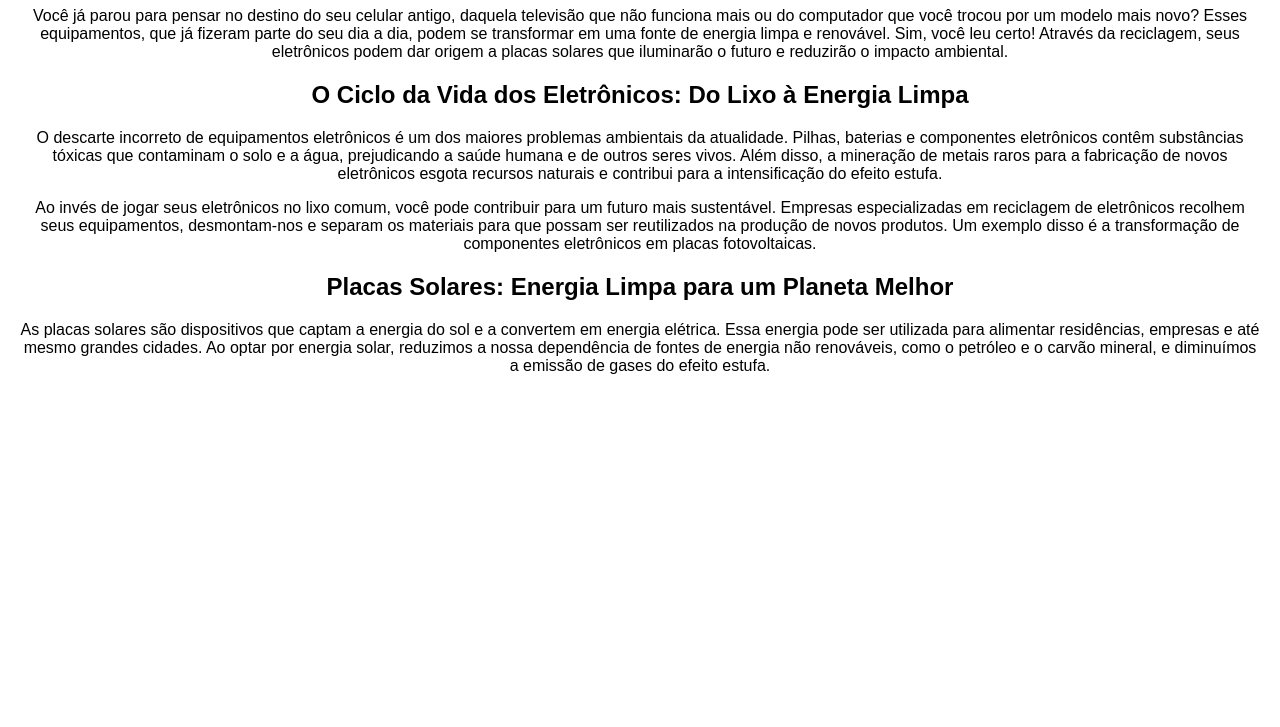
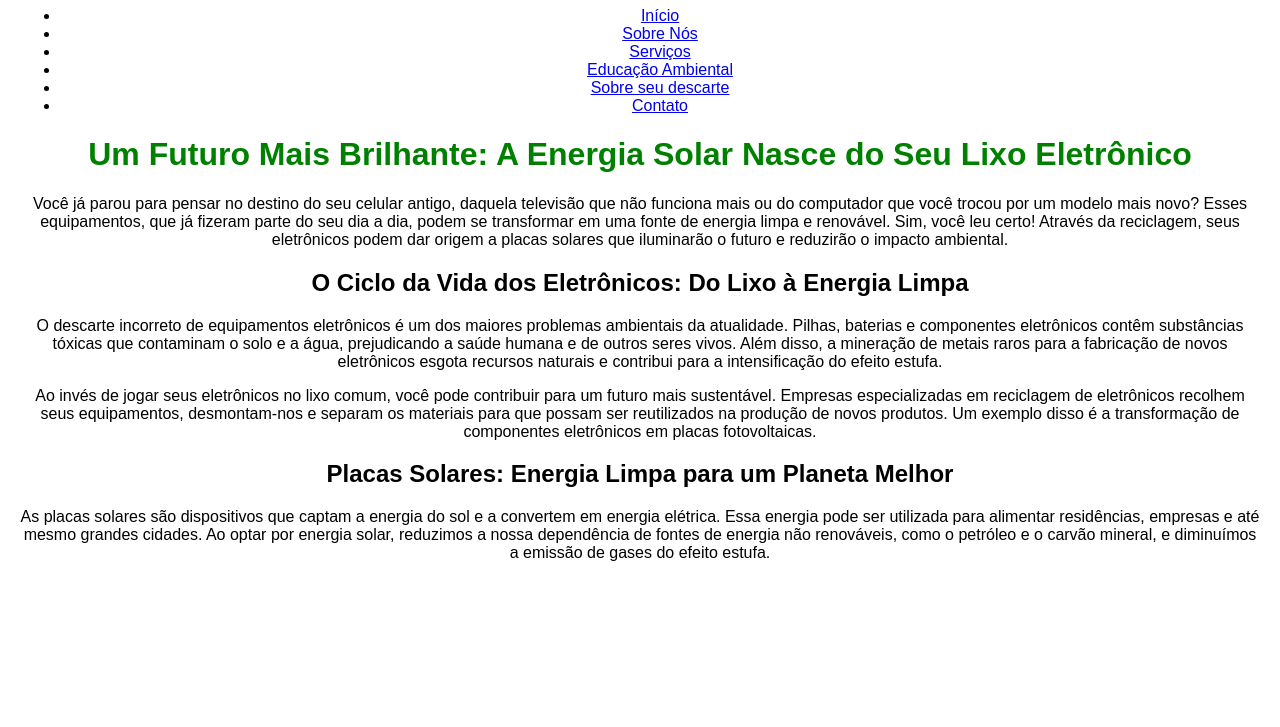
Before and after one commit to AnaLu1za/GoIT---Projeto, a plain HTML site: page educacao.html in a window 1280 px wide. Shown: the part 73-800 px from the top of the page. Drawn offline with Linux system fonts and the light colour scheme.

Commit message:
adiciona cabeçalho

```diff
--- a/educacao.html
+++ b/educacao.html
@@ -5,6 +5,21 @@
     <meta name="viewport" content="width=device-width, initial-scale=1.0">
     <title>A Energia Solar Nasce do Seu Lixo Eletrônico</title>
 </head>
+<header>
+    <div class="container">
+        <h1>SolNovo</h1>
+        <nav>
+            <ul>
+                <li><a href="index.html">Início</a></li>
+                <li><a href="sobre.html">Sobre Nós</a></li>
+                <li><a href="servicos.html">Serviços</a></li>
+                <li><a href="educacao.html">Educação Ambiental</a></li>
+                <li><a href="locais.html">Sobre seu descarte</a></li>
+                <li><a href="contato.html">Contato</a></li>
+            </ul>
+        </nav>
+    </div>
+</header>
 <body>
     <h1>Um Futuro Mais Brilhante: A Energia Solar Nasce do Seu Lixo Eletrônico</h1>
     <p>Você já parou para pensar no destino do seu celular antigo, daquela televisão que não funciona mais ou do computador que você trocou por um modelo mais novo? Esses equipamentos, que já fizeram parte do seu dia a dia, podem se transformar em uma fonte de energia limpa e renovável. Sim, você leu certo! Através da reciclagem, seus eletrônicos podem dar origem a placas solares que iluminarão o futuro e reduzirão o impacto ambiental.</p>
```
